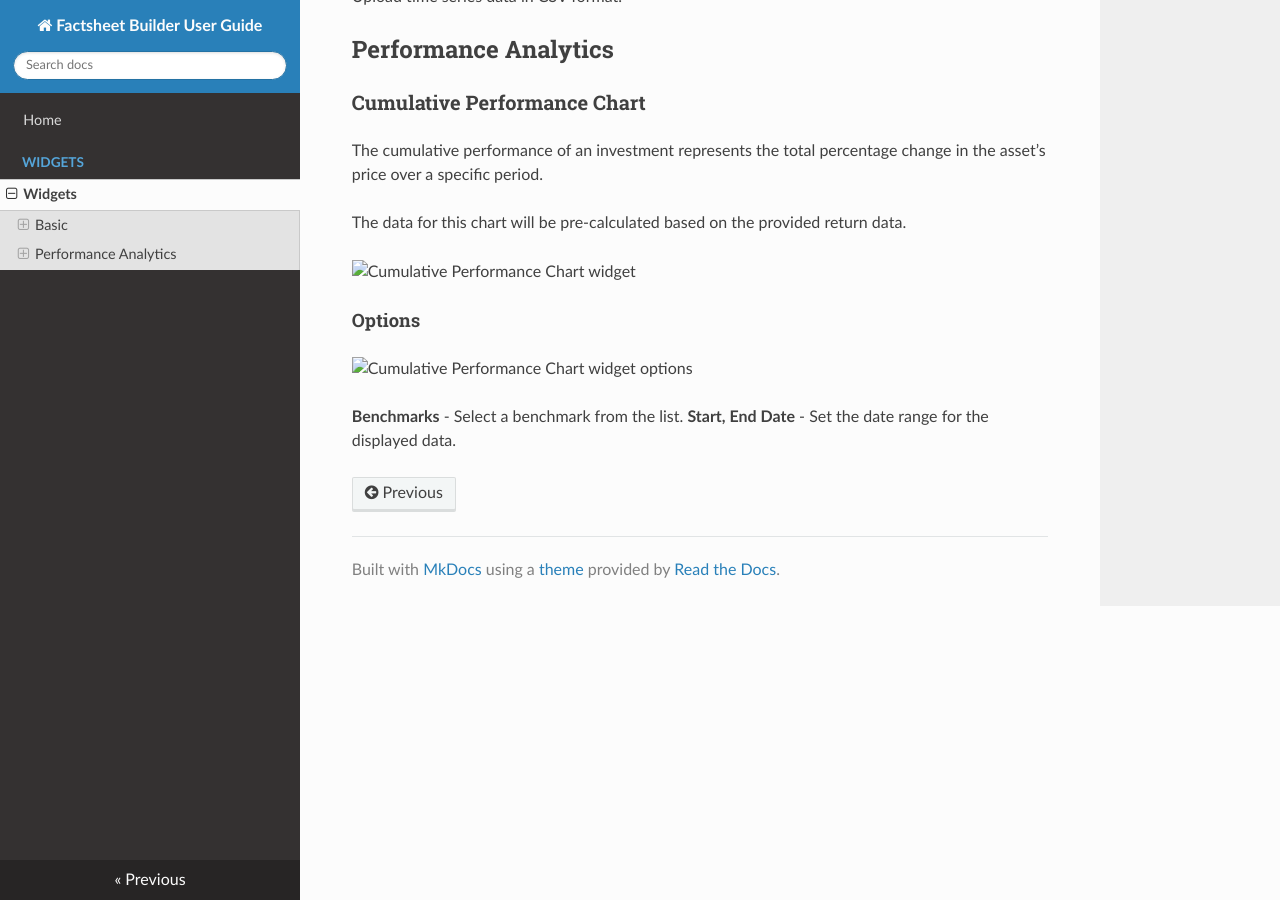
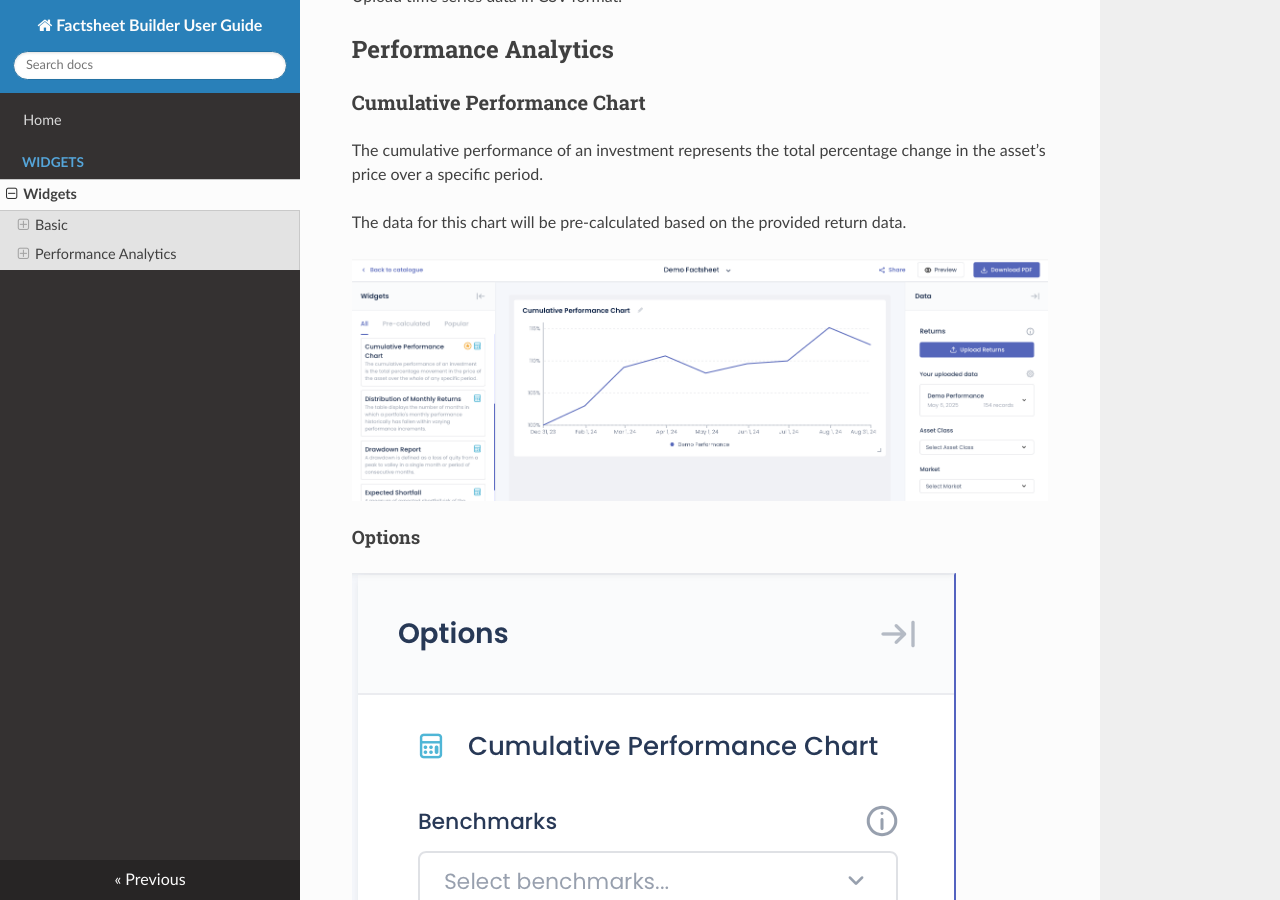
Before and after one commit to noviscient/factbox-user-guide, an MkDocs documentation site: the page built from docs/widgets/index.md, in a window 1280 px wide and 900 px high, scrolled down 869 px. Built offline with MkDocs 1.6.1, drawn with Linux system fonts in a browser that asks for light colours; nearby versions of some CDN libraries.

Commit message:
update image path

```diff
--- a/docs/widgets/index.md
+++ b/docs/widgets/index.md
@@ -36,11 +36,11 @@ The cumulative performance of an investment represents the total percentage chan
 
 The data for this chart will be pre-calculated based on the provided return data.
 
-![Cumulative Performance Chart widget](./images/widgets/SCR-20250506-cwyt.png)
+![Cumulative Performance Chart widget](../images/widgets/SCR-20250506-cwyt.png)
 
 #### Options
 
-![Cumulative Performance Chart widget options](./images/widgets/SCR-20250506-cyaz.png)
+![Cumulative Performance Chart widget options](../images/widgets/SCR-20250506-cyaz.png)
 
 **Benchmarks** - Select a benchmark from the list.
 **Start, End Date** - Set the date range for the displayed data.
```
